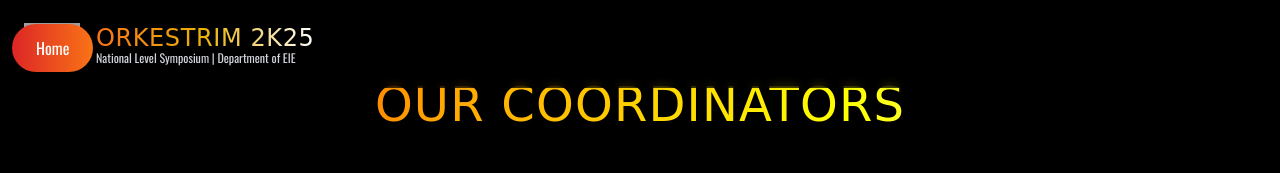
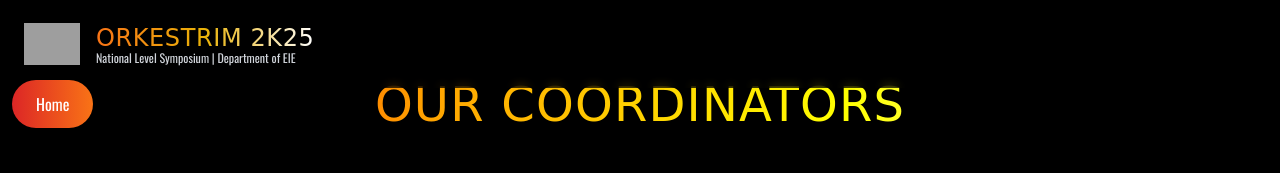
Before and after one commit to Zubair-3001/ORKESTRIM2K25, a plain HTML site: page studentco.html in a window 1280 px wide. Shown: the top 173 px of the page. Drawn offline with nearby package versions, Linux system fonts and the light colour scheme; grey boxes are pictures that could not be loaded; a web font is replaced by a local one.

Commit message:
Update studentco.html

```diff
--- a/studentco.html
+++ b/studentco.html
@@ -65,7 +65,7 @@
   <section id="coordinators" class="py-20">
     <div class="container mx-auto px-6">
     <a href="index.html"
-   class="fixed top-6 left-3 z-50 bg-gradient-to-r from-red-600 to-orange-500
+   class="fixed top-17 left-3 z-50 bg-gradient-to-r from-red-600 to-orange-500
           text-white px-6 py-3 rounded-full shadow-lg font-oswald
           hover:scale-110 transition-transform duration-300">
     Home
```
